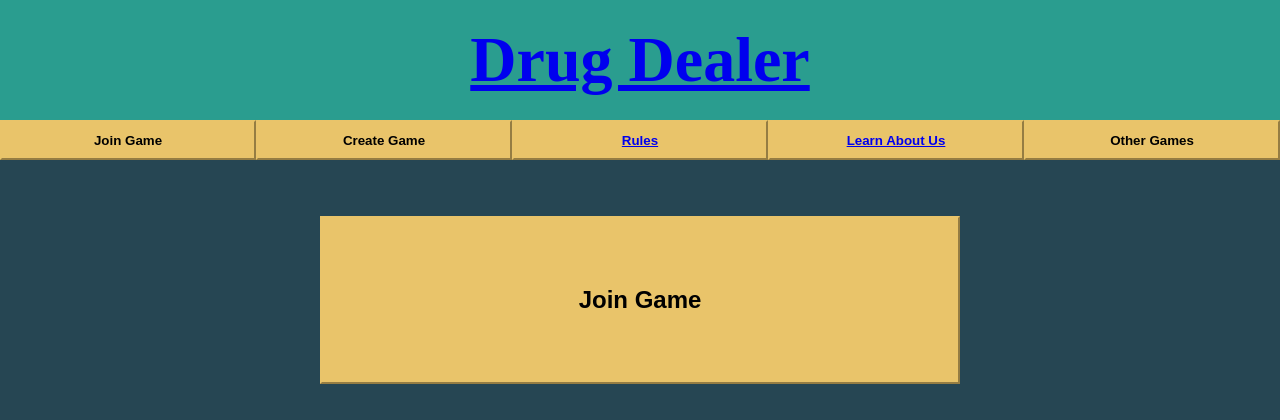
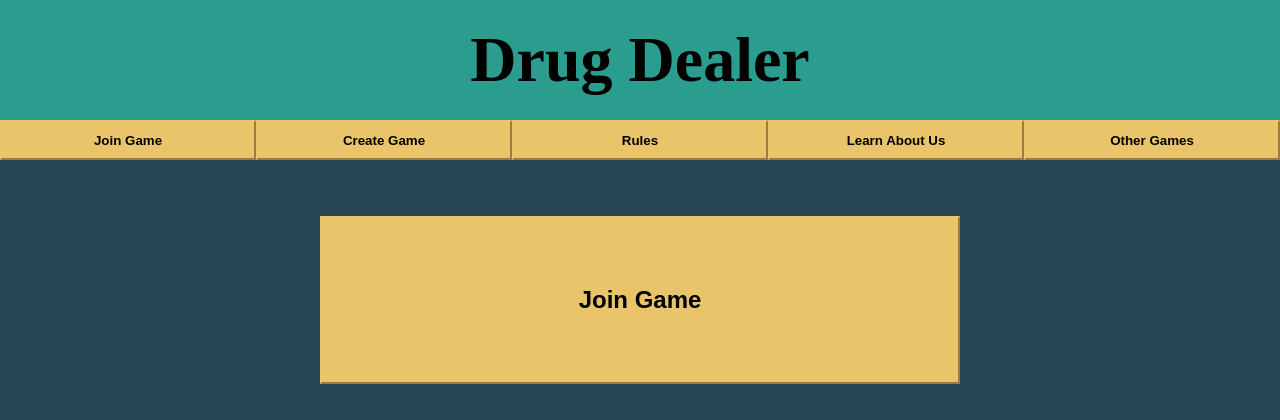
Before and after one commit to bissot/drugDealer, a Django app: page / in a window 1280 px wide. Shown: the top 420 px of the page. Run offline with Django 3.2, Linux system fonts and the light colour scheme.

Commit message:
routing, removed hyperlink look
fixed routing on home, about, and rules. Removed the hyperlink look on all anchors

```diff
--- a/DrugDealer/Home/static/css/DrugDealerHomePage.css
+++ b/DrugDealer/Home/static/css/DrugDealerHomePage.css
@@ -24,8 +24,13 @@
 }
 
 .fakeLink:visted{
-	text-decoration-color: black;
+	color: black;
 	border-color: black;
+}
+
+a {
+  color: black;
+  text-decoration: none; /* no underline */
 }
 
 article{
--- a/DrugDealer/Home/templates/DrugDealerAboutPage.html
+++ b/DrugDealer/Home/templates/DrugDealerAboutPage.html
@@ -21,8 +21,9 @@
 <nav>
 	<button class="navButton fakeLink" href=""> Join Game</button>
 	<button class="navButton fakeLink" href=""> Create Game</button>
-	<button class="navButton fakeLink" href=""> Rules</button>
-	<button class="navButton fakeLink">
+	<button class="navButton">
+    	<a class="" href="{% url 'rules' %}"> Rules </button>
+	<button class="navButton">
 		<a href="{% url 'aboutgame' %}"> Learn About Us </a>
 	</button>
 	<button class="navButton" href=""> Other Games</button>
--- a/DrugDealer/Home/templates/DrugDealerHomePage.html
+++ b/DrugDealer/Home/templates/DrugDealerHomePage.html
@@ -21,10 +21,10 @@
 <nav>
 	<button class="navButton fakeLink" href=""> Join Game</button>
 	<button class="navButton fakeLink" href=""> Create Game</button>
+	<button class="navButton">
+    <a class="fakeLink" href="{% url 'rules' %}"> Rules </button>
 	<button class="navButton fakeLink">
-    <a href="{% url 'rules' %}"> Rules </button>
-	<button class="navButton fakeLink">
-		<a href="{% url 'aboutgame' %}"> Learn About Us </a>
+		<a class="fakeLink" href="{% url 'aboutgame' %}"> Learn About Us </a>
 	</button>
 	<button class="navButton" href=""> Other Games</button>
 </nav>
--- a/DrugDealer/Home/templates/DrugDealerRulePage.html
+++ b/DrugDealer/Home/templates/DrugDealerRulePage.html
@@ -21,8 +21,9 @@
 <nav>
 	<button class="navButton fakeLink" href=""> Join Game</button>
 	<button class="navButton fakeLink" href=""> Create Game</button>
-	<button class="navButton fakeLink" href=""> Rules</button>
-	<button class="navButton fakeLink">
+	<button class="navButton">
+    	<a class="" href="{% url 'rules' %}"> Rules </button>
+	<button class="navButton">
 		<a href="{% url 'aboutgame' %}"> Learn About Us </a>
 	</button>
 	<button class="navButton" href=""> Other Games</button>
```
